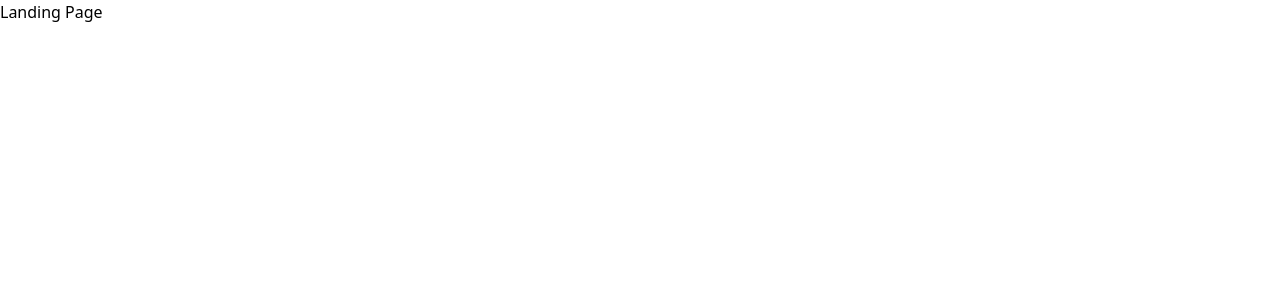
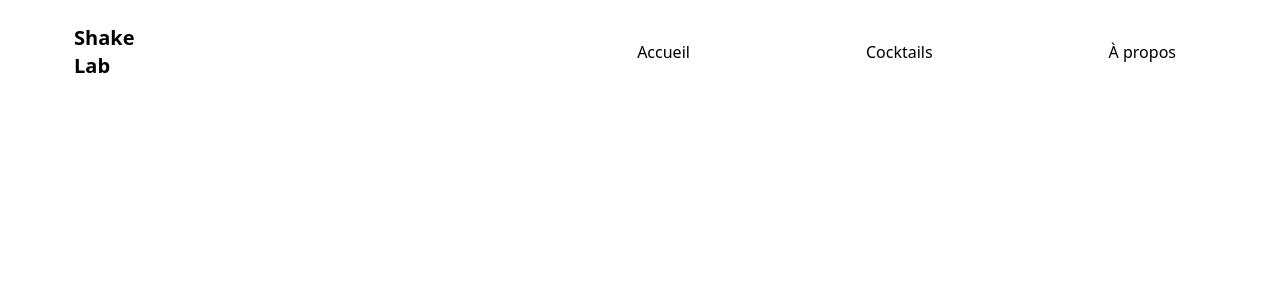
Before and after one commit to AdRI3n30/Yboost-B1-B2, a React (Create React App) app in the folder yboostb1-b2/: page / in a window 1280 px wide. Shown: the top 300 px of the page. Built offline with nearby package versions, Linux system fonts and the light colour scheme.

Commit message:
ajout navigation

```diff
--- /dev/null
+++ b/yboostb1-b2/src/Composant/Navigation_barre.tsx
@@ -0,0 +1,24 @@
+import React from 'react';
+
+const Navigation_barre = () => {
+    return (
+        <nav className="bg-white/30 backdrop-blur-md text-white p-6">
+      <div className="container mx-auto flex justify-between items-center">
+        <h4 className="text-xl font-bold text-black ml-[50px]">Shake<br/>Lab</h4>
+        <ul className="flex space-x-44 mr-[5rem]">
+          <li>
+            <a href="#" className="hover:text-gray-400 transition text-black">Accueil</a>
+          </li>
+          <li>
+            <a href="#" className="hover:text-gray-400 transition text-black">Cocktails</a>
+          </li>
+          <li>
+            <a href="#" className="hover:text-gray-400 transition text-black">À propos</a>
+          </li>
+        </ul>
+      </div>
+    </nav>
+    );
+    };
+
+export default Navigation_barre;
--- a/yboostb1-b2/src/pages/LandingPage.tsx
+++ b/yboostb1-b2/src/pages/LandingPage.tsx
@@ -1,8 +1,9 @@
 import React from 'react';
+import Navigation_barre from '../Composant/Navigation_barre.tsx';
 
 const LandingPage = () => {
   return (
-    <h1>Landing Page</h1>
+    <Navigation_barre />
   );
 };
 
```
Also changed, not shown: 1 other file (tests, documents, lock files or other folders).
